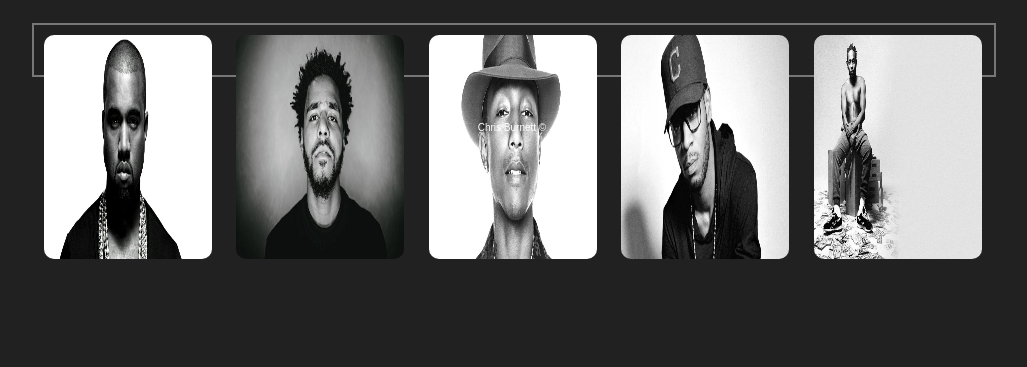
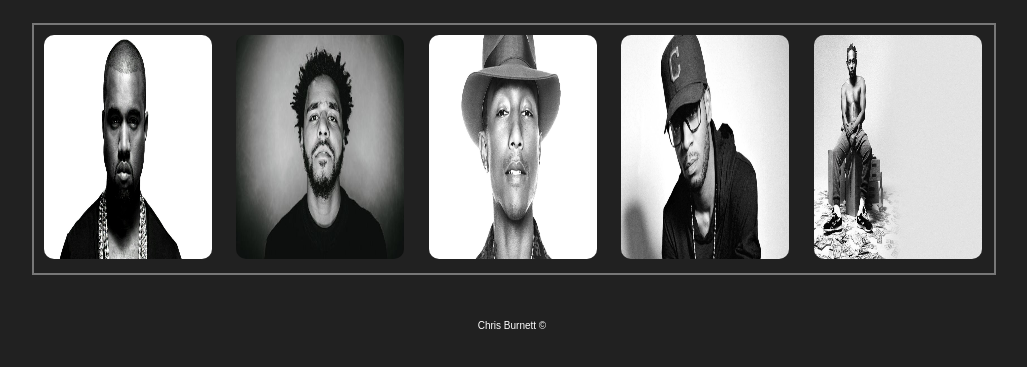
Before and after one commit to CHRISxBURNETT/CHRISxBURNETT.github.io, a plain HTML site: page Photos.html in a window 1280 px wide. Shown: the part 365-732 px from the top of the page, without its empty margins (128-1155 px from the left). Drawn offline with nearby package versions, Linux system fonts and the light colour scheme.

Commit message:
images edit

```diff
--- a/Style.css
+++ b/Style.css
@@ -100,7 +100,7 @@ footer {
 
 #collage-container{
     width:100%;
-    height:50px;
+    height:100%;
     margin: 30px auto;
     position: center;
     border: 2px solid #777;
```
